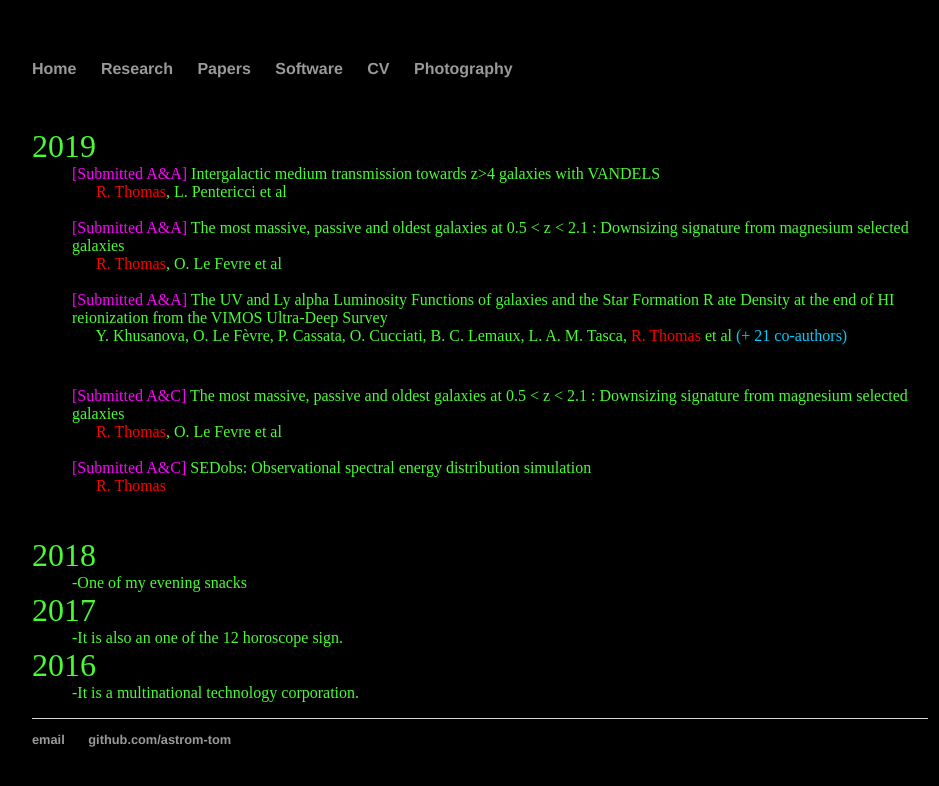
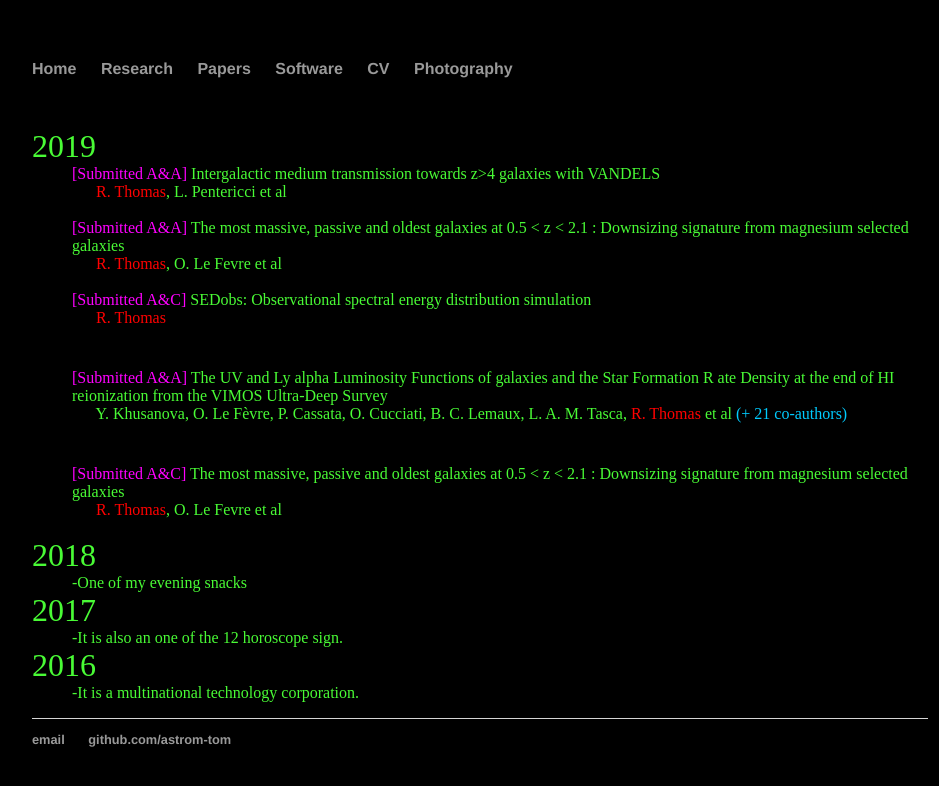
Before and after one commit to astrom-tom/astrom-tom.github.io, a Jekyll site: the page built from Papers/index.html, in a window 1280 px wide. Shown: the top 786 px of the page, without its empty margins (160-1099 px from the left). Built offline with Jekyll 4.4.1, drawn with Linux system fonts in a browser that asks for light colours.

Commit message:
Update index.html

```diff
--- a/Papers/index.html
+++ b/Papers/index.html
@@ -21,6 +21,10 @@ div.a {  text-indent: 150px;}
      Downsizing signature from magnesium selected galaxies <br>
      &nbsp;&nbsp;&nbsp;&nbsp;&nbsp; <span class='me'>R. Thomas</span>, O. Le Fevre et al </dd>  <br>
 
+  <dd> <span class='subm'>[Submitted A&C]</span> SEDobs: Observational spectral energy distribution simulation <br>
+     &nbsp;&nbsp;&nbsp;&nbsp;&nbsp;  <span class='me'>R. Thomas</span></p>
+     </dd><br>
+
   <dd> <span class='subm'>[Submitted A&A]</span> The UV and Ly alpha Luminosity Functions of galaxies and the Star Formation R
      ate Density at the end of HI reionization from the VIMOS Ultra-Deep Survey <br>
      &nbsp;&nbsp;&nbsp;&nbsp;&nbsp; Y. Khusanova, O. Le Fèvre, P. Cassata, O. Cucciati, B. C. Lemaux, L. A. M. Tasca,
@@ -30,10 +34,6 @@ div.a {  text-indent: 150px;}
   <dd> <span class='subm'>[Submitted A&C]</span> The most massive, passive and oldest galaxies at 0.5 < z < 2.1 :
      Downsizing signature from magnesium selected galaxies <br>
      &nbsp;&nbsp;&nbsp;&nbsp;&nbsp; <span class='me'>R. Thomas</span>, O. Le Fevre et al </dd>  <br>
-
-<dd> <span class='subm'>[Submitted A&C]</span> SEDobs: Observational spectral energy distribution simulation <br>
-     &nbsp;&nbsp;&nbsp;&nbsp;&nbsp;  <span class='me'>R. Thomas</span></p>
-     </dd><br>
 
   <dt style="color:rgb(73, 251, 53);">
   <font size="6">2018
```
